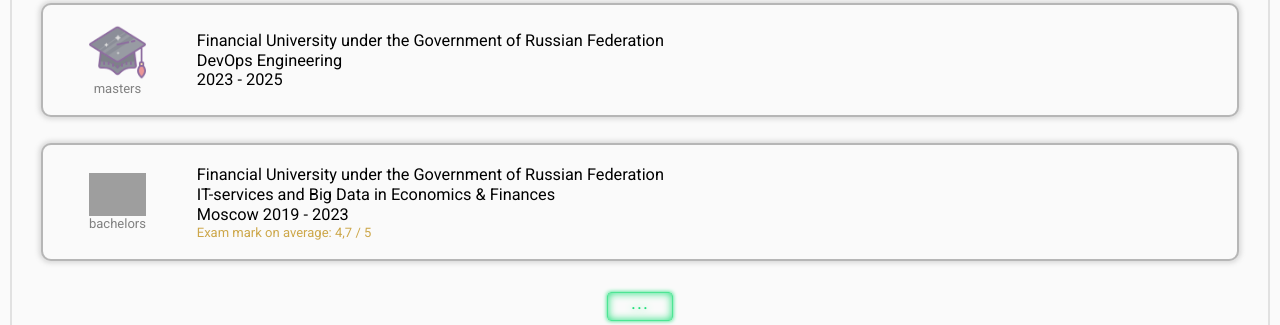
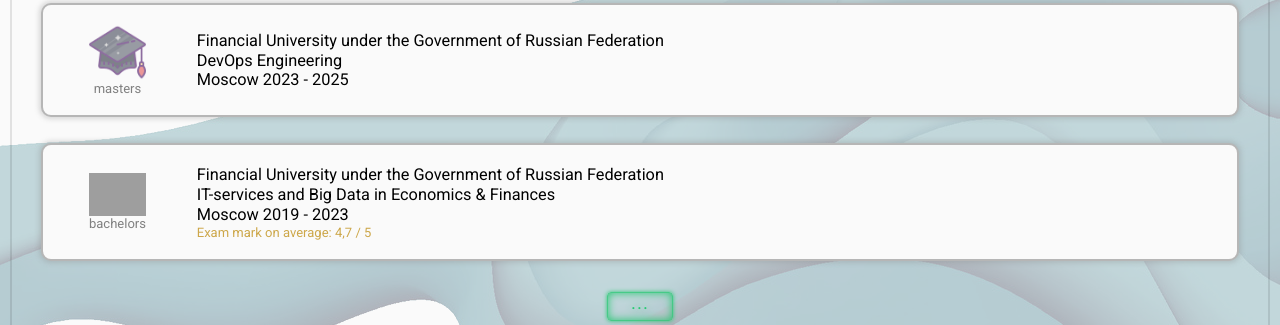
Before and after one commit to timmygunja/palmgreen, a React (Create React App) app: page / in a window 1280 px wide. Shown: the part 627-952 px from the top of the page. Built offline with nearby package versions, Linux system fonts and the light colour scheme; grey boxes are pictures that could not be loaded.

Commit message:
Added background image

```diff
--- a/src/App.js
+++ b/src/App.js
@@ -46,7 +46,7 @@
     eduMagTitle:
       "Financial University under the Government of Russian Federation",
     eduMagSpeciality: "DevOps Engineering",
-    eduMagYears: "2023 - 2025",
+    eduMagYears: "Moscow 2023 - 2025",
 
     projectDescMainTitle: "Project description:",
     projectDescStructure: "Project structure:",
@@ -55,7 +55,6 @@
     mernProjectCaption: "MongoDB Express React NodeJs",
     mernProjectDescMain:
       "A prototype of a developed commercial project for an online store with basic functionality of a product grid, adding cards to favorites, cart, administrative content control panel, and so on.",
-    // mernProjectDescDevteam: "Single developer",
     mernProjectDescStack: ["MongoDB", "Express", "React", "NodeJS"],
     mernProjectDescImgPath: "../../layers.png",
     mernProjectFront: "Frontend: 24 folders / 82 files / 4442 code lines",
@@ -67,7 +66,6 @@
     newsBotProjectCaption: "Python Selenium Telegram API Excel",
     newsBotProjectDescMain:
       "Automation of information collection for the audit company Ernst&Young (now B1). A Telegram bot that accepts requests, including a news source, date range, and one of or all 80+ regions of Russia, for further parsing of news, conversion to an Excel table according to a given layout, and sending via Telegram.",
-    // mernProjectDescDevteam: "Single developer",
     newsBotProjectDescStack: ["Python", "Selenium", "Telegram API", "Excel"],
     newsBotProjectDescImgPath: "../../layers.png",
     newsBotProjectLink: "https://t.me/news_info_parser_bot",
@@ -77,7 +75,6 @@
     todosProjectCaption: "TypeScript React JavaScript CSS",
     todosProjectDescMain:
       "A simple application that allows you to maintain a list of personal to-dos / goals with the functionality of adding notes, viewing active and completed entries, as well as clearing data.",
-    // mernProjectDescDevteam: "Single developer",
     todosProjectDescStack: ["TypeScript", "React", "JavaScript", "CSS"],
     todosProjectDescImgPath: "../../layers.png",
     todosProjectLink: "https://ts-react-todos.vercel.app",
@@ -87,7 +84,6 @@
     mlFacesProjectCaption: "Machine Learning Python Pandas Numpy",
     mlFacesProjectDescMain:
       'Course project, implementation of a machine learning model for face recognition on the "olivetti_faces" dataset using the Python language and the Pandas and Numpy libraries for data processing, MatPlotLib for data visualization and the number of ML models included in the Sklearn module.',
-    // mernProjectDescDevteam: "Single developer",
     mlFacesProjectDescStack: ["Machine Learning", "Python", "Pandas", "Numpy"],
     mlFacesProjectDescImgPath: "../../layers.png",
     mlFacesProjectLink:
@@ -99,7 +95,6 @@
     weatherBotProjectCaption: "Java Telegram API Threads Json",
     weatherBotProjectDescMain:
       "Weather telegram bot in Java with the functionality of parsing data for a specified city, receiving current information and future forecasts, as well as the ability to subscribe to daily newsletters with forecasts.",
-    // mernProjectDescDevteam: "Single developer",
     weatherBotProjectDescStack: ["Java", "Telegram API", "Threads", "Json"],
     weatherBotProjectDescImgPath: "../../layers.png",
     weatherBotProjectLink: "https://t.me/WeatherTelegramFinBot",
@@ -110,7 +105,6 @@
     kaggleProjectCaption: "Artificial Intelligence Machine Learning",
     kaggleProjectDescMain:
       "A set of research papers on the implementation of machine learning models in the field of finance: bank credit scoring, classification of policyholders, prediction of sales volumes, prediction of customer response and property value.",
-    // kaggleProjectDescDevteam: "Single developer",
     kaggleProjectDescStack: ["Python", "AI", "ML", "Finances"],
     kaggleProjectDescImgPath: "../../layers.png",
     kaggleProjectLink:
@@ -151,7 +145,7 @@
     eduMagTitle:
       "Финансовый Университет при Правительстве Российской Федерации",
     eduMagSpeciality: "DevOps - инженерия",
-    eduMagYears: "2023 - 2025",
+    eduMagYears: "Москва 2023 - 2025",
 
     // PROJECTS
     projectDescMainTitle: "Описание проекта:",
@@ -161,7 +155,6 @@
     mernProjectCaption: "MongoDB Express React NodeJs",
     mernProjectDescMain:
       "Прототип разработнанного коммерческого проекта интернет-магазина с базовым функционалом сетки товаров, добавления карточек в избранное, корзину, администраторской панелью управления контентом и так далее.",
-    // mernProjectDescDevteam: "Единственный разработчик",
     mernProjectDescStack: ["MongoDB", "Express", "React", "NodeJS"],
     mernProjectDescImgPath: "../../layers.png",
     mernProjectLinkFront: "Фронт: 24 папки / 82 файла / 4442 строки кода",
@@ -173,7 +166,6 @@
     newsBotProjectCaption: "Python Selenium Telegram API Excel",
     newsBotProjectDescMain:
       "Автоматизация сбора информации для аудиторской компании Ernst&Young (ныне  B1). Telegram-бот, принимающий запросы, включая новостной источник, диапазон дат и один из или все 80+ регионов России, для дальнейшего парсинга новостей, конвертации в Excel-таблицу по заданному макету и отправки через Telegram.",
-    // mernProjectDescDevteam: "Single developer",
     newsBotProjectDescStack: ["Python", "Selenium", "Telegram API", "Excel"],
     newsBotProjectDescImgPath: "../../layers.png",
     newsBotProjectLink: "https://t.me/news_info_parser_bot",
@@ -183,7 +175,6 @@
     todosProjectCaption: "TypeScript React JavaScript CSS",
     todosProjectDescMain:
       "Простое приложение, позволяющее вести список личных дел / целей с функционалом добавления заметок, просмотра активных и завершенных записей, а также очисткой данных.",
-    // mernProjectDescDevteam: "Single developer",
     todosProjectDescStack: ["TypeScript", "React", "JavaScript", "CSS"],
     todosProjectDescImgPath: "../../layers.png",
     todosProjectLink: "https://ts-react-todos.vercel.app",
@@ -193,7 +184,6 @@
     mlFacesProjectCaption: "Machine Learning Python Pandas Numpy",
     mlFacesProjectDescMain:
       'Курсовой проект, реализация модели машинного обучения распознавания лиц на датасете "olivetti_faces" с ипользованием языка Python и библиотек Pandas и Numpy для обработки данных, MatPlotLib для визуализации данных и числа МО-моделей, входящих в модуль Sklearn.',
-    // mernProjectDescDevteam: "Single developer",
     mlFacesProjectDescStack: ["Machine Learning", "Python", "Pandas", "Numpy"],
     mlFacesProjectDescImgPath: "../../layers.png",
     mlFacesProjectLink:
@@ -205,7 +195,6 @@
     weatherBotProjectCaption: "Java Telegram API Threads Json",
     weatherBotProjectDescMain:
       "Погодный telegram-бот на языке Java с функционалом парсинга данных по указанному городу, получением текущей информации и будущего прогноза, а также возможностью подписки на ежедневную рассылку сообщений с прогнозом.",
-    // mernProjectDescDevteam: "Single developer",
     weatherBotProjectDescStack: ["Java", "Telegram API", "Threads", "Json"],
     weatherBotProjectDescImgPath: "../../layers.png",
     weatherBotProjectLink: "https://t.me/WeatherTelegramFinBot",
@@ -216,7 +205,6 @@
     kaggleProjectCaption: "Artificial Intelligence Machine Learning",
     kaggleProjectDescMain:
       "Набор исследовательских работ по реализации моделей машинного обучения в сфере финансов: кредитный банковский скоринг, классификация страхователей, предсказание объемов продаж, прогнозирование отлкика клиентов и стоимости имущества.",
-    // kaggleProjectDescDevteam: "Single developer",
     kaggleProjectDescStack: ["Python", "AI", "ML", "Finances"],
     kaggleProjectDescImgPath: "../../layers.png",
     kaggleProjectLink:
@@ -251,8 +239,6 @@
   return (
     <div className="root hard-centered">
       <div className="App">
-        {/* <header className="App-header"> */}
-        {/* </header> */}
         <NavBar
           onClickMe={onClickMe}
           onClickMyself={onClickMyself}
@@ -282,6 +268,5 @@
   );
 }
 
-// export const refs = [refMe, refMyself, refAnd, refI];
 
 export default App;
--- a/src/components/Bio.js
+++ b/src/components/Bio.js
@@ -1,5 +1,5 @@
 import "./Bio.css";
-import { useEffect, useState } from "react";
+import { useState } from "react";
 import ExamChart from "./ExamChart";
 import { useSelector } from "react-redux";
 import CustomButton from "../ui/elements/CustomButton";
--- a/src/store/ui-slice.js
+++ b/src/store/ui-slice.js
@@ -32,7 +32,7 @@
   eduMagTitle:
     "Financial University under the Government of Russian Federation",
   eduMagSpeciality: "DevOps Engineering",
-  eduMagYears: "2023 - 2025",
+  eduMagYears: "Moscow 2023 - 2025",
 
   projectDescMainTitle: "Project description:",
   projectDescStructure: "Project structure:",
--- a/src/ui/elements/CustomButton.js
+++ b/src/ui/elements/CustomButton.js
@@ -6,20 +6,21 @@
   height: "1.5rem",
   paddingBottom: "0.7rem",
   fontFamily: ["Verdana", "Geneva", "Tahoma", "sans-serif"].join(","),
-  color: "rgb(34, 224, 123)",
+  color: "rgb(40, 200, 115)",
   letterSpacing: "1px",
   background: "transparent",
-  border: "0.1em solid rgba(34, 224, 123, 0.8)",
+  border: "0.1em solid rgba(40, 200, 115, 0.8)",
   borderRadius: "4px",
   boxShadow:
-    "0 0 0.25em 0 rgb(34, 224, 123), inset 0 0 0.5em 0 rgb(34, 224, 123)",
-  textShadow: "0 0 0.125em hsl(0 0% 100% / 0.3), 0 0 0.45em rgb(34, 224, 123)",
+    "0 0 0.25em 0 rgb(40, 200, 115), inset 0 0 0.5em 0 rgb(40, 200, 115)",
+  textShadow: "0 0 0.125em hsl(0 0% 100% / 0.3), 0 0 0.45em rgb(40, 200, 115)",
   transition: "all 200ms linear",
+  // opacity: "0.5",
 
   "&:hover": {
     cursor: "pointer",
     color: "white",
-    backgroundColor: "rgb(34, 224, 123)",
+    backgroundColor: "rgb(40, 200, 115)",
     textShadow: "none",
   },
 }));
--- a/src/ui/elements/EmblaCarousel.css
+++ b/src/ui/elements/EmblaCarousel.css
@@ -33,6 +33,7 @@
   right: 0.3rem;
   border-radius: 50%;
   background-color: rgba(190, 190, 190, 0.6);
+  color: rgb(31, 150, 86);
   line-height: 2rem;
   font-weight: 700;
   text-align: center;
--- a/src/ui/global/Themes.js
+++ b/src/ui/global/Themes.js
@@ -5,6 +5,7 @@
 
 export const lightTheme = {
   body: "#fafafa",
+  bodyImage: "rgba(250, 250, 250, 0.65)",
   text: "#000000",
   navBack: "#ffffff",
   navBorder: "#f5f5f5",
@@ -34,6 +35,7 @@
 
 export const darkTheme = {
   body: "#313032",
+  bodyImage: "rgba(49, 48, 50, 0.85)",
   text: "rgb(237, 237, 237)",
   navBack: "#363538",
   navBorder: mainDarkColor,
--- a/src/ui/global/globalStyles.js
+++ b/src/ui/global/globalStyles.js
@@ -5,6 +5,13 @@
     background: ${({ theme }) => theme.body};
     color: ${({ theme }) => theme.text};
     transition: all 0.3s linear;
+  }
+
+  .App {
+    background-image: url("/backimage.png");
+    background-repeat: no-repeat;
+    transition: all 0.3s linear;
+    -webkit-transition: all 0.3s linear;
   }
 
   a,
```
Also changed, not shown: public/backimage.png (added).
